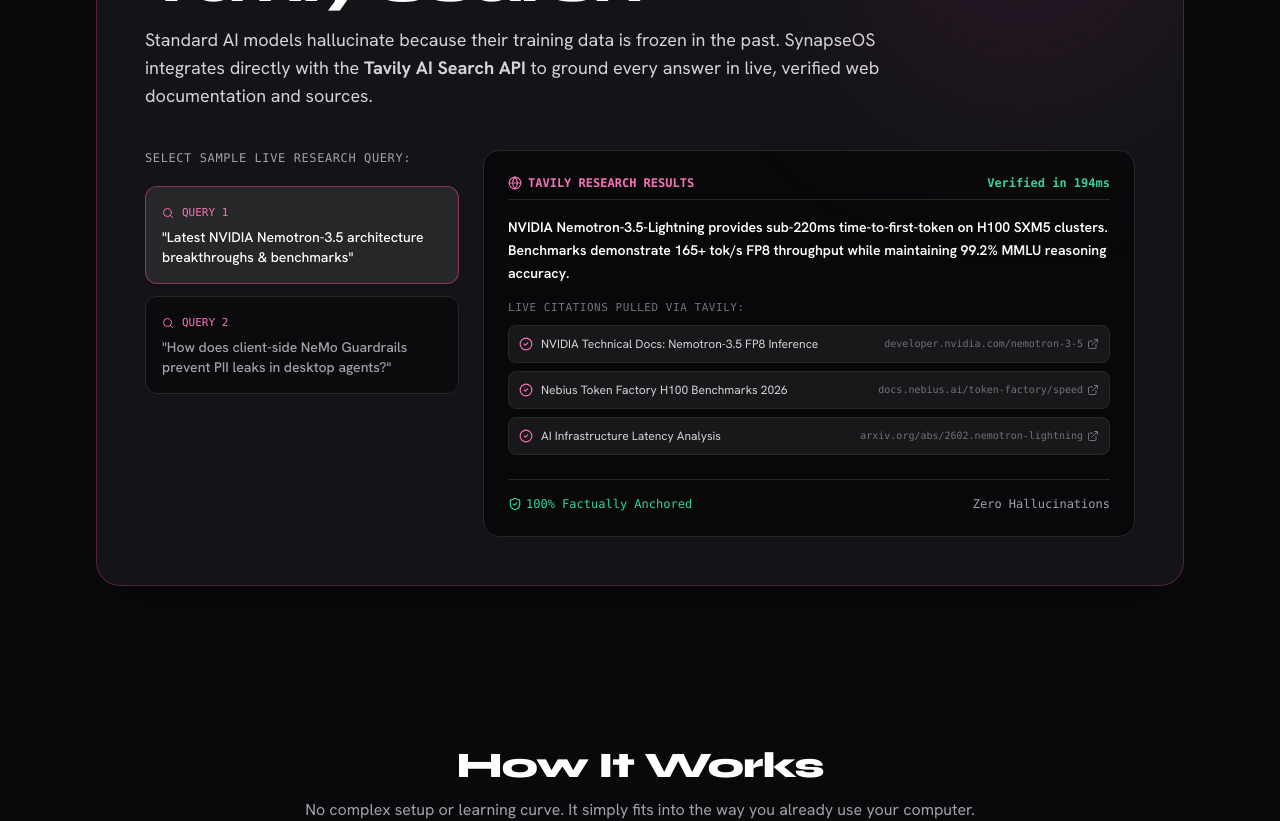
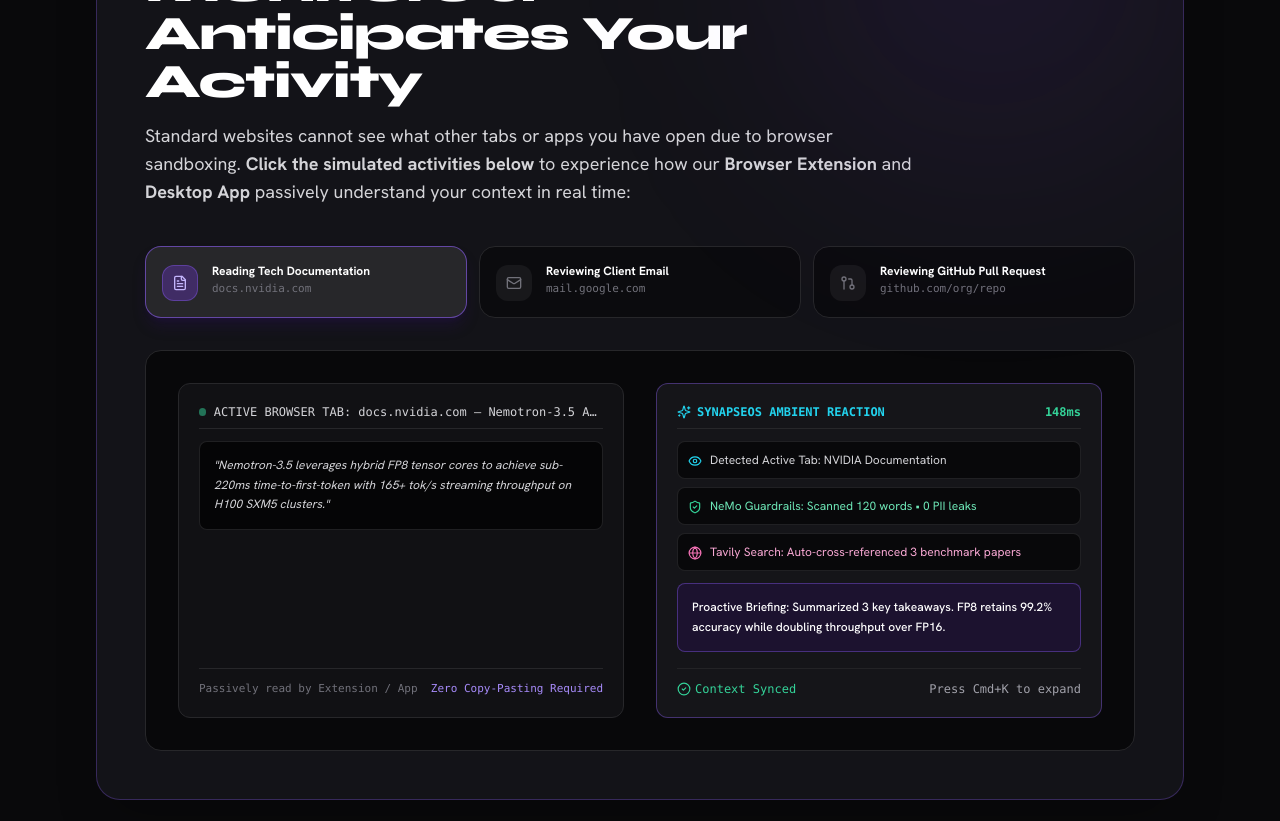
Before and after one commit to shoumik4571/SynapseOS, a React (Vite) app in the folder frontend/: page / in a window 1280 px wide. Shown: the part 3840-4661 px from the top of the page. Built offline with nearby package versions, Linux system fonts and the light colour scheme.

Commit message:
Add Interactive Activity Watcher Simulator to visually demonstrate ambient tab and task monitoring on the website

```diff
--- a/frontend/src/App.jsx
+++ b/frontend/src/App.jsx
@@ -4,6 +4,7 @@
 import ProductMockup from './components/landing/ProductMockup';
 import FeaturesGrid from './components/landing/FeaturesGrid';
 import FormFactorsSection from './components/landing/FormFactorsSection';
+import ActivityMonitorSimulator from './components/landing/ActivityMonitorSimulator';
 import TavilyShowcaseSection from './components/landing/TavilyShowcaseSection';
 import HowItWorks from './components/landing/HowItWorks';
 import UseCasesInteractive from './components/landing/UseCasesInteractive';
@@ -55,36 +56,39 @@
         onOpenExtension={() => handleOpenDownload('ext')}
       />
 
-      {/* 6. Section 3: Deep Tavily Live Fact-Checking Showcase */}
+      {/* 6. Section 3: Live Activity Watcher Simulator (Answers: How does it monitor tasks?) */}
+      <ActivityMonitorSimulator />
+
+      {/* 7. Section 4: Deep Tavily Live Fact-Checking Showcase */}
       <TavilyShowcaseSection />
 
-      {/* 7. Section 4: How It Works Stepwise Guide */}
+      {/* 8. Section 5: How It Works Stepwise Guide */}
       <HowItWorks />
 
-      {/* 8. Section 5: Practical Everyday Use Cases */}
+      {/* 9. Section 6: Practical Everyday Use Cases */}
       <UseCasesInteractive />
 
-      {/* 9. Section 6: Native Downloads & Browser Compatibility */}
+      {/* 10. Section 7: Native Downloads & Browser Compatibility */}
       <CompatibilitySection
         onOpenDownload={handleOpenDownload}
       />
 
-      {/* 10. Social Proof & Testimonials */}
+      {/* 11. Social Proof & Testimonials */}
       <TestimonialsSection />
 
-      {/* 11. Frequently Asked Questions */}
+      {/* 12. Frequently Asked Questions */}
       <FAQSection />
 
-      {/* 12. Contact & Feedback */}
+      {/* 13. Contact & Feedback */}
       <ContactSection />
 
-      {/* 13. Final Closing Call to Action */}
+      {/* 14. Final Closing Call to Action */}
       <FinalCTA
         onOpenDownload={handleOpenDownload}
         onOpenLiveDemo={() => setLiveWorkspaceOpen(true)}
       />
 
-      {/* 14. Comprehensive Footer */}
+      {/* 15. Comprehensive Footer */}
       <Footer
         onOpenDownload={handleOpenDownload}
         onOpenLiveDemo={() => setLiveWorkspaceOpen(true)}
--- /dev/null
+++ b/frontend/src/components/landing/ActivityMonitorSimulator.jsx
@@ -0,0 +1,178 @@
+import React, { useState } from 'react';
+import { motion, AnimatePresence } from 'framer-motion';
+import { Eye, Globe, ShieldCheck, Zap, Sparkles, FileText, Mail, GitPullRequest, ArrowRight, CheckCircle2 } from 'lucide-react';
+
+const simulatedActivities = [
+  {
+    id: 'docs',
+    icon: FileText,
+    name: 'Reading Tech Documentation',
+    tabTitle: 'docs.nvidia.com — Nemotron-3.5 Architecture',
+    contentPreview: 'Nemotron-3.5 leverages hybrid FP8 tensor cores to achieve sub-220ms time-to-first-token with 165+ tok/s streaming throughput on H100 SXM5 clusters.',
+    watcherDetection: {
+      action: 'Detected Active Tab: NVIDIA Documentation',
+      privacyStatus: 'NeMo Guardrails: Scanned 120 words • 0 PII leaks',
+      tavilyGrounding: 'Tavily Search: Auto-cross-referenced 3 benchmark papers',
+      assistantOutput: 'Proactive Briefing: Summarized 3 key takeaways. FP8 retains 99.2% accuracy while doubling throughput over FP16.',
+    },
+  },
+  {
+    id: 'email',
+    icon: Mail,
+    name: 'Reviewing Client Email',
+    tabTitle: 'mail.google.com — Subject: Q4 Enterprise Deployment',
+    contentPreview: 'Hi team, could you please confirm if our deployment meets SOC2 privacy requirements and when we can schedule the architecture review?',
+    watcherDetection: {
+      action: 'Detected Active Tab: Client Email Draft',
+      privacyStatus: 'NeMo Guardrails: Sanitized sender email & client company name',
+      tavilyGrounding: 'Tavily Search: Pulled internal security checklist & calendar',
+      assistantOutput: 'Proactive Action: Pre-drafted reply confirming SOC2 compliance and suggesting Friday 2 PM for the architecture review.',
+    },
+  },
+  {
+    id: 'pr',
+    icon: GitPullRequest,
+    name: 'Reviewing GitHub Pull Request',
+    tabTitle: 'github.com/org/repo — PR #142: Fix Token Stream Buffer Contention',
+    contentPreview: 'Resolves race condition in async SSE streamer channel buffer during high concurrency bursts on Nebius Token Factory gateway.',
+    watcherDetection: {
+      action: 'Detected Active Tab: GitHub Pull Request #142',
+      privacyStatus: 'NeMo Guardrails: Masked test API keys in git diff',
+      tavilyGrounding: 'Tavily Search: Verified concurrency benchmark on Go 1.24 channels',
+      assistantOutput: 'Proactive Action: Verified mutex buffer fix. Auto-generated PR review approval comment and test execution commands.',
+    },
+  },
+];
+
+export default function ActivityMonitorSimulator() {
+  const [activeTab, setActiveTab] = useState(simulatedActivities[0]);
+
+  return (
+    <section id="activity-simulator" className="py-20 px-4 sm:px-6 lg:px-8 max-w-6xl mx-auto">
+      <div className="rounded-3xl border border-violet-500/30 bg-[#131318] p-8 sm:p-12 shadow-2xl relative overflow-hidden">
+        {/* Ambient glow */}
+        <div className="absolute top-0 right-0 w-96 h-96 bg-violet-600/10 blur-[120px] pointer-events-none rounded-full" />
+
+        <div className="max-w-3xl mb-10">
+          <div className="inline-flex items-center gap-2 px-3.5 py-1.5 rounded-full bg-violet-500/20 text-violet-300 border border-violet-500/30 text-xs font-mono mb-4">
+            <Eye className="w-3.5 h-3.5 text-cyan-400" />
+            LIVE ACTIVITY WATCHER SIMULATOR
+          </div>
+
+          <h2 className="text-3xl sm:text-5xl font-display font-extrabold text-white tracking-tight">
+            See How SynapseOS Monitors & Anticipates Your Activity
+          </h2>
+
+          <p className="mt-4 text-base sm:text-lg text-zinc-300 leading-relaxed">
+            Standard websites cannot see what other tabs or apps you have open due to browser sandboxing.
+            <strong> Click the simulated activities below</strong> to experience how our <strong>Browser Extension</strong> and <strong>Desktop App</strong> passively understand your context in real time:
+          </p>
+        </div>
+
+        {/* Interactive Activity Switcher */}
+        <div className="grid grid-cols-1 md:grid-cols-3 gap-3 mb-8">
+          {simulatedActivities.map((act) => {
+            const Icon = act.icon;
+            const isSelected = activeTab.id === act.id;
+            return (
+              <button
+                key={act.id}
+                onClick={() => setActiveTab(act)}
+                className={`p-4 rounded-2xl border text-left transition-all flex items-start gap-3.5 ${
+                  isSelected
+                    ? 'bg-zinc-800 text-white border-violet-500/60 shadow-lg shadow-violet-950/30'
+                    : 'bg-black/40 text-zinc-400 hover:text-white border-zinc-800 hover:border-zinc-700'
+                }`}
+              >
+                <div className={`w-9 h-9 rounded-xl flex items-center justify-center flex-shrink-0 mt-0.5 ${
+                  isSelected ? 'bg-violet-600/30 text-violet-300 border border-violet-500/40' : 'bg-zinc-900 text-zinc-500'
+                }`}>
+                  <Icon className="w-4 h-4" />
+                </div>
+                <div>
+                  <div className="text-xs font-bold text-white mb-0.5">{act.name}</div>
+                  <div className="text-[11px] font-mono text-zinc-500 truncate max-w-[200px]">{act.tabTitle.split('—')[0]}</div>
+                </div>
+              </button>
+            );
+          })}
+        </div>
+
+        {/* Live Simulation Display */}
+        <div className="rounded-2xl border border-zinc-800 bg-black/60 p-6 sm:p-8">
+          <div className="grid grid-cols-1 lg:grid-cols-2 gap-8 items-stretch">
+            {/* Left: What the user is doing (The Browser Tab) */}
+            <div className="p-5 rounded-xl bg-zinc-900/60 border border-zinc-800 flex flex-col justify-between">
+              <div>
+                <div className="flex items-center gap-2 text-xs font-mono text-zinc-500 mb-3 pb-2 border-b border-zinc-800">
+                  <span className="w-2 h-2 rounded-full bg-emerald-400 animate-pulse" />
+                  <span className="text-zinc-300 truncate">ACTIVE BROWSER TAB: {activeTab.tabTitle}</span>
+                </div>
+
+                <div className="p-3.5 rounded-lg bg-black/70 border border-zinc-800/80 text-xs text-zinc-300 leading-relaxed font-sans italic">
+                  "{activeTab.contentPreview}"
+                </div>
+              </div>
+
+              <div className="mt-6 pt-3 border-t border-zinc-800 flex items-center justify-between text-[11px] font-mono text-zinc-500">
+                <span>Passively read by Extension / App</span>
+                <span className="text-violet-400">Zero Copy-Pasting Required</span>
+              </div>
+            </div>
+
+            {/* Right: What SynapseOS outputs in real time */}
+            <AnimatePresence mode="wait">
+              <motion.div
+                key={activeTab.id}
+                initial={{ opacity: 0, x: 15 }}
+                animate={{ opacity: 1, x: 0 }}
+                exit={{ opacity: 0, x: -15 }}
+                transition={{ duration: 0.2 }}
+                className="p-5 rounded-xl bg-zinc-900/90 border border-violet-500/40 flex flex-col justify-between space-y-4"
+              >
+                <div className="space-y-3">
+                  <div className="flex items-center justify-between text-xs font-mono pb-2 border-b border-zinc-800">
+                    <span className="text-cyan-400 font-bold flex items-center gap-1.5">
+                      <Sparkles className="w-3.5 h-3.5" /> SYNAPSEOS AMBIENT REACTION
+                    </span>
+                    <span className="text-emerald-400 font-bold">148ms</span>
+                  </div>
+
+                  {/* 3 Step Telemetry Outputs */}
+                  <div className="space-y-2 text-xs">
+                    <div className="p-2.5 rounded-lg bg-black/60 border border-zinc-800/80 flex items-start gap-2 text-zinc-300">
+                      <Eye className="w-3.5 h-3.5 text-cyan-400 flex-shrink-0 mt-0.5" />
+                      <span>{activeTab.watcherDetection.action}</span>
+                    </div>
+
+                    <div className="p-2.5 rounded-lg bg-black/60 border border-zinc-800/80 flex items-start gap-2 text-emerald-300">
+                      <ShieldCheck className="w-3.5 h-3.5 text-emerald-400 flex-shrink-0 mt-0.5" />
+                      <span>{activeTab.watcherDetection.privacyStatus}</span>
+                    </div>
+
+                    <div className="p-2.5 rounded-lg bg-black/60 border border-zinc-800/80 flex items-start gap-2 text-pink-300">
+                      <Globe className="w-3.5 h-3.5 text-pink-400 flex-shrink-0 mt-0.5" />
+                      <span>{activeTab.watcherDetection.tavilyGrounding}</span>
+                    </div>
+                  </div>
+
+                  {/* The Proactive Output */}
+                  <div className="p-3.5 rounded-lg bg-violet-950/30 border border-violet-500/40 text-xs text-white leading-relaxed font-sans font-medium">
+                    {activeTab.watcherDetection.assistantOutput}
+                  </div>
+                </div>
+
+                <div className="pt-3 border-t border-zinc-800/80 flex items-center justify-between text-xs font-mono text-zinc-400">
+                  <span className="text-emerald-400 flex items-center gap-1">
+                    <CheckCircle2 className="w-3.5 h-3.5" /> Context Synced
+                  </span>
+                  <span>Press Cmd+K to expand</span>
+                </div>
+              </motion.div>
+            </AnimatePresence>
+          </div>
+        </div>
+      </div>
+    </section>
+  );
+}
```
